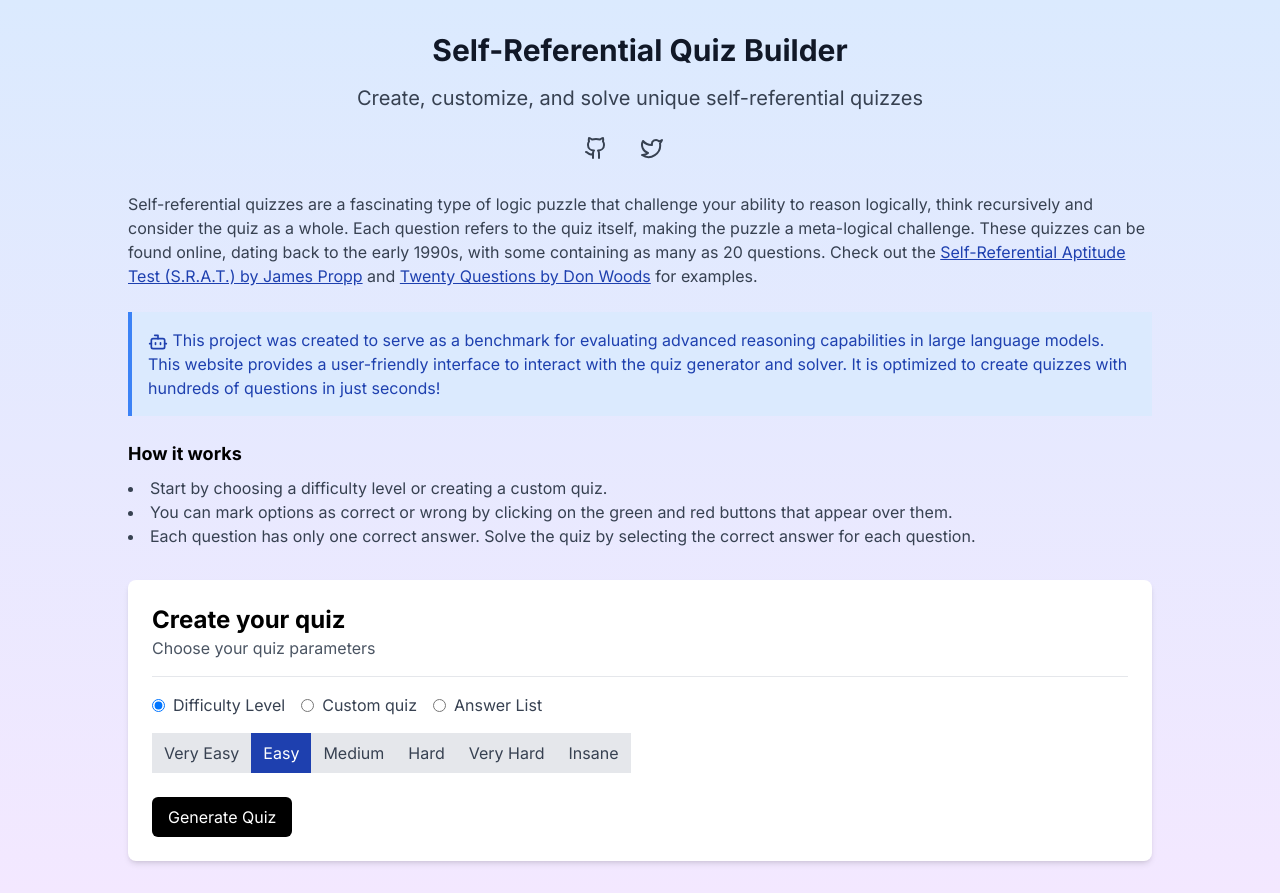
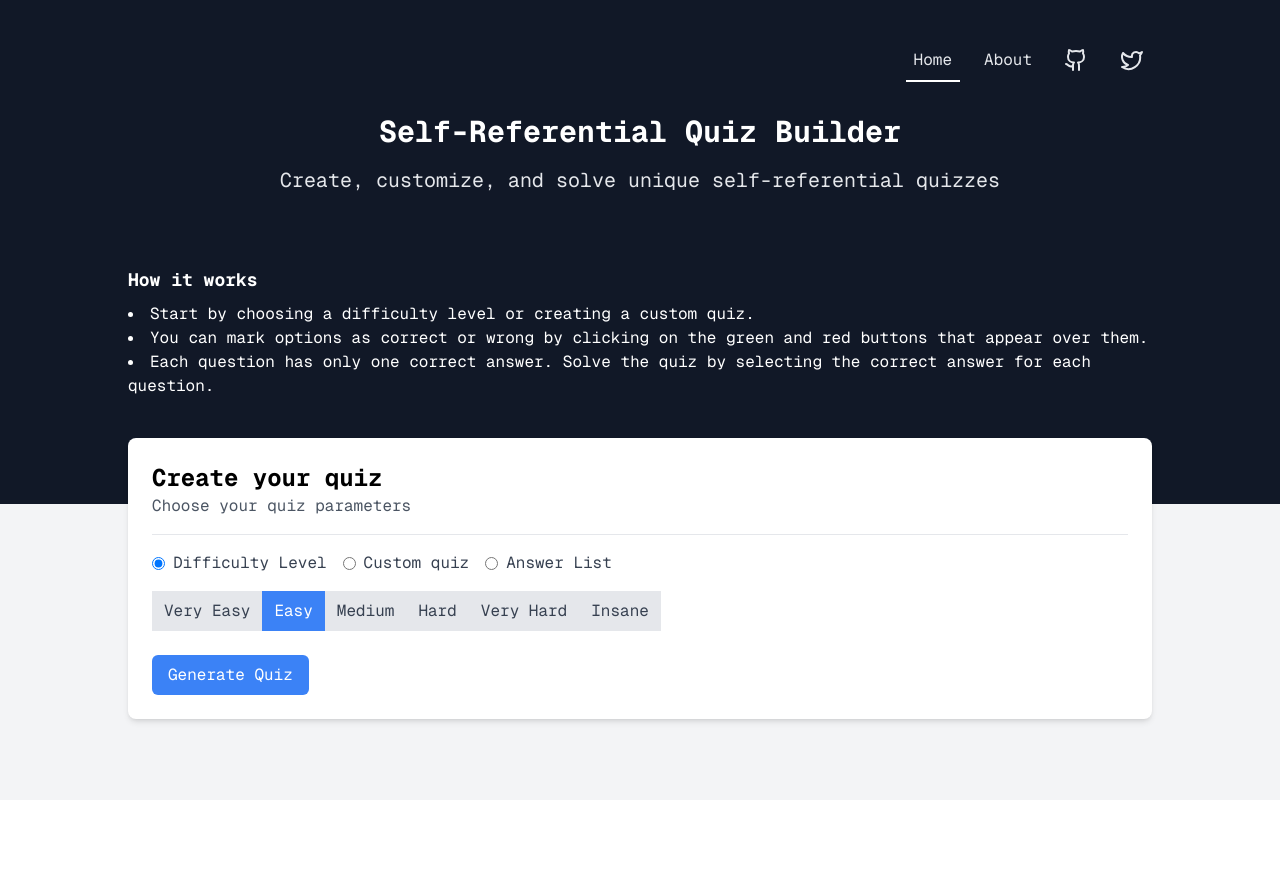
Before and after one commit to rovle/selfref-frontend, a Nuxt app: page / in a window 1280 px wide. After the commit the page ends 800 px from the top, so only its background shows below. Built offline with nearby package versions, Linux system fonts and the light colour scheme.

Commit message:
update font settings to Geist Mono and add AppNavbar and About page

```diff
--- a/nuxt.config.ts
+++ b/nuxt.config.ts
@@ -7,7 +7,7 @@ export default defineNuxtConfig({
     head: {
       link: [{ rel: 'preconnect', href: 'https://fonts.googleapis.com' },
       { rel: 'preconnect', href: 'https://fonts.gstatic.com' },
-      { rel: 'stylesheet', href: 'https://fonts.googleapis.com/css2?family=Inter:ital,opsz,wght@0,14..32,100..900;1,14..32,100..900&family=Source+Serif+4:ital,opsz,wght@0,8..60,200..900;1,8..60,200..900&display=swap' }
+      { rel: 'stylesheet', href: 'https://fonts.googleapis.com/css2?family=Geist+Mono:wght@100..900&family=Inter:ital,opsz,wght@0,14..32,100..900;1,14..32,100..900&family=Roboto+Mono:ital,wght@0,100..700;1,100..700&family=Source+Serif+4:ital,opsz,wght@0,8..60,200..900;1,8..60,200..900&display=swap' }
       ]
     }
   },
--- a/pages/index.vue
+++ b/pages/index.vue
@@ -1,58 +1,28 @@
 <template>
-    <div class="min-h-screen bg-gradient-to-b from-blue-100 to-purple-100 py-8 px-4 sm:px-6 lg:px-8">
+    <!-- Add a background div that extends to the header's bottom -->
+    <div class="relative bg-gray-100">
+        <!-- Background layer -->
+        <div class="absolute inset-x-0 top-0 bg-gray-900 z-0" style="height: calc(16px + 32px + 8px + 28rem)"></div>
+
+        <!-- Content layer -->
+        <div class="relative min-h-screen pt-10 pb-8 px-4 sm:px-6 lg:px-8">
             <div class="max-w-5xl mx-auto">
-            <header class="mb-8">
-                <h1 class="md:text-3xl text-2xl font-bold text-gray-900 mb-4 text-center">Self-Referential Quiz Builder
+                <header class="mb-10">
+                    <AppNavbar />
+
+                    <h1 class="md:text-3xl text-2xl font-bold text-white mb-4 text-center">Self-Referential Quiz Builder
                     </h1>
-                <p class="md:text-xl text-center text-gray-700 mb-4">
+                    <p class="md:text-xl text-center text-gray-200 mb-8">
                         Create, customize, and solve unique self-referential quizzes
                     </p>
 
-                <div class="flex justify-center space-x-4 mb-6">
-                    <a href="https://github.com" target="_blank" rel="noopener noreferrer"
-                        class="p-2 rounded-md hover:bg-gray-100" aria-label="GitHub">
-                        <Github class="w-6 h-6 text-gray-700" />
-                    </a>
-                    <a href="https://twitter.com" target="_blank" rel="noopener noreferrer"
-                        class="p-2 rounded-md hover:bg-gray-100" aria-label="Twitter">
-                        <Twitter class="w-6 h-6 text-gray-700" />
-                    </a>
-                    <a href="https://www.lesswrong.com" target="_blank" rel="noopener noreferrer"
-                        class="p-2 rounded-md hover:bg-gray-100" aria-label="LessWrong">
-                        <!-- <LessWrong class="w-6 h-6 text-gray-700" /> -->
-                    </a>
-                </div>
-
-                <p class="text-gray-700 mb-6">
-                    Self-referential quizzes are a fascinating type of logic puzzle that challenge your ability to
-                    reason logically, think recursively and consider the quiz as a whole. Each question refers
-                    to the quiz itself, making the
-                    puzzle a meta-logical challenge. These quizzes can be found online, dating back to the early 1990s,
-                    with some containing as many as
-                    20 questions. Check out the <a href="https://faculty.uml.edu/jpropp/srat-Q.txt"
-                        class="text-blue-800 underline hover:text-blue-900">Self-Referential Aptitude Test (S.R.A.T.) by
-                        James Propp</a> and <a href="https://www.mathpuzzle.com/20questions.htm"
-                        class="text-blue-800 underline hover:text-blue-900">Twenty Questions by Don Woods</a> for
-                    examples.
-                </p>
-
-                <div class="bg-blue-100 border-l-4 border-blue-500 text-blue-800 p-4 mb-6" role="alert">
-                    <p>
-                        <Bot class="w-5 h-5 inline-block" />
-                        This project was created to serve as a benchmark for evaluating advanced reasoning capabilities
-                        in large
-                        language models. This website provides a user-friendly interface to interact with the quiz
-                        generator and solver. It is optimized to create quizzes with hundreds of questions in just
-                        seconds!
-                    </p>
-                </div>
-                <h2 class="md:text-lg text-lg font-bold mb-2">How it works</h2>
-                <ul class="list-disc list-inside text-gray-700 mb-6">
+                    <h2 class="md:text-lg text-lg font-bold pt-10 mb-2 text-white">How it works</h2>
+                    <ul class="text-white list-disc list-inside mb-6">
                         <li>Start by choosing a difficulty level or creating a custom quiz.</li>
-                    <li>You can mark options as correct or wrong by clicking on the green and red buttons that appear
-                        over them.</li>
-                    <li>Each question has only one correct answer. Solve the quiz by selecting the correct answer for
-                        each question.</li>
+                        <li>You can mark options as correct or wrong by clicking on the green and red buttons that
+                            appear over them.</li>
+                        <li>Each question has only one correct answer. Solve the quiz by selecting the correct answer
+                            for each question.</li>
                     </ul>
                 </header>
 
@@ -82,21 +52,22 @@
 
                             <div v-if="generationType === 'difficulty'">
                                 <div class="flex flex-wrap rounded-md">
-                                <button v-for="level in difficultyLevels" :key="level.value"
-                                    @click="difficultyLevel = level.value" :class="[
+                                    <button v-for="mode in difficultyModes" :key="mode.value"
+                                        @click="difficultyLevel = mode.value" :class="[
                                             'px-3 py-2 focus:outline-none',
-                                        difficultyLevel === level.value
-                                            ? 'bg-blue-800 text-white'
+                                            difficultyLevel === mode.value
+                                                ? 'bg-blue-500 text-white'
                                                 : 'bg-gray-200 text-gray-700 hover:bg-gray-300'
                                         ]">
-                                    {{ level.label }}
+                                        {{ mode.label }}
                                     </button>
                                 </div>
                             </div>
 
                             <div v-if="generationType === 'custom'" class="flex items-center space-x-4">
                                 <label for="questionCount" class="text-gray-700">Number of questions:</label>
-                            <input id="questionCount" type="number" min="1" max="15" v-model.number="numberOfQuestions"
+                                <input id="questionCount" type="number" min="1" max="15"
+                                    v-model.number="numberOfQuestions"
                                     class="w-20 border rounded-md px-2 py-1 focus:outline-none focus:ring-2 focus:ring-blue-500" />
 
                                 <label for="answerUpToLetter" class="text-gray-700">Answers can be up to letter:</label>
@@ -116,7 +87,7 @@
                             <p class="mb-6 text-gray-600">This quiz has {{ uniqueQuiz ? 'a unique' : 'more than one' }}
                                 solution and was
                                 generated in
-                            {{ generationTime.toFixed(4) }} seconds.</p>
+                                {{ generationTime?.toFixed(4) }} seconds.</p>
                             <div class="grid lg:grid-cols-2 grid-cols-1 gap-8">
                                 <div v-for="question in questions" :key="question.id" class="space-y-4">
                                     <h3 class="font-medium">{{ question.id }}. {{ question.text }}</h3>
@@ -171,7 +142,8 @@
 
                         <!-- Results -->
                         <div v-if="quizState === 'results'" class="text-center pt-6">
-                        <h3 class="text-xl font-bold mb-4">Number of correct answers: {{ score }} / {{ questions.length
+                            <h3 class="text-xl font-bold mb-4">Number of correct answers: {{ score }} / {{
+                                questions.length
                                 }}</h3>
                             <p>
                                 <span class="font-bold">
@@ -181,7 +153,7 @@
                             </p>
                             <div class="my-5 text-xl font-bold">
                                 <span v-for="(question, idx) in questions" :key="question.id" class="mr-1"
-                                :class="question.options[answers[question.id].indexOf('correct')].option === correctAnswers[question.id - 1] ? 'text-green-600' : 'text-red-600'">
+                                    :class="question.options[answers[question.id].indexOf('correct')].option === correctAnswers[question.id - 1].toString() ? 'text-green-600' : 'text-red-600'">
                                     {{ correctAnswers[question.id - 1] }}
                                 </span>
                             </div>
@@ -190,7 +162,7 @@
 
                     <div class="mt-6">
                         <button v-if="quizState === 'setup'" @click="generateQuiz"
-                        class="bg-black text-white px-4 py-2 rounded-md hover:bg-gray-800">
+                            class="bg-blue-500 text-white px-4 py-2 rounded-md hover:bg-blue-600">
                             Generate Quiz
                         </button>
                         <div v-else-if="quizState === 'solving'" class="flex justify-between">
@@ -199,14 +171,16 @@
                                 <ArrowLeft class="w-4 h-4 mr-2" />
                                 Go Back
                             </button>
-                        <button @click="submitQuiz" class="bg-black text-white px-4 py-2 rounded-md hover:bg-gray-800">
+                            <button @click="submitQuiz"
+                                class="bg-blue-500 text-white px-4 py-2 rounded-md hover:bg-blue-600">
                                 Submit Quiz
                             </button>
                         </div>
                         <button v-else-if="quizState === 'results'" @click="resetQuiz"
-                        class="bg-black text-white px-4 py-2 rounded-md hover:bg-gray-800">
+                            class="bg-blue-500 text-white px-4 py-2 rounded-md hover:bg-blue-600">
                             Try Another Quiz
                         </button>
+                    </div>
                 </div>
             </div>
         </div>
@@ -221,45 +195,37 @@ import {
     XCircle,
     Check,
     X,
-    Github,
-    Twitter,
-    Info,
     Bot
 } from 'lucide-vue-next';
+import AppNavbar from './layout/AppNavbar.vue';
 
 type Question = {
     id: number;
     text: string;
-    options: { option: string; answer: string }[]; // Changed from Map<string, string>
+    options: { option: string; answer: string }[];
     correctAnswer: number;
 };
 type QuizState = 'setup' | 'solving' | 'results';
 type AnswerState = 'unanswered' | 'correct' | 'incorrect';
+type GenerationType = 'difficulty' | 'custom' | 'answerList';
+type DifficultyLevel = 'very-easy' | 'easy' | 'medium' | 'hard' | 'very-hard' | 'insane';
+type DifficultyMode = { value: DifficultyLevel; label: string; questionCount: number; answerUpToLetter: string };
 
 const quizState = ref<QuizState>('setup');
-const generationType = ref<'difficulty', 'custom', 'answerList'>('difficulty');
+const generationType = ref<GenerationType>('difficulty');
 const numberOfQuestions = ref(5);
-const difficultyLevel = ref('easy');
+const difficultyLevel = ref<DifficultyLevel>('easy');
 const answerList = ref('')
 const answerUpToLetter = ref('C')
 const questions = ref<Question[]>([]);
 const answers = ref<Record<number, AnswerState[]>>({});
 const correctAnswers = ref<number[]>([]);
 const uniqueQuiz = ref(true);
-const generationTime = ref(null)
+const generationTime = ref<number | null>(null)
 const seed = ref(null)
 const score = ref(0);
 
-const difficultyToQuestionCount = {
-    'very-easy': 3,
-    easy: 5,
-    medium: 7,
-    hard: 10,
-    'very-hard': 12,
-    insane: 15,
-};
-
-const difficultyLevels = [
+const difficultyModes: DifficultyMode[] = [
     { value: 'very-easy', label: 'Very Easy', questionCount: 3, answerUpToLetter: 'C' },
     { value: 'easy', label: 'Easy', questionCount: 5, answerUpToLetter: 'D' },
     { value: 'medium', label: 'Medium', questionCount: 7, answerUpToLetter: 'D' },
@@ -271,14 +237,17 @@ const difficultyLevels = [
 const generateQuiz = async () => {
     try {
         let numQuestions = 0
-        let answerUpToLetter = 'C'
+        let answerUpTo = 'C'
 
         if (generationType.value === 'custom') {
             numQuestions = numberOfQuestions.value
-            answerUpToLetter = answerUpToLetter.value
+            answerUpTo = answerUpToLetter.value
         } else if (generationType.value === 'difficulty') {
-            numQuestions = difficultyLevels.find((level) => level.value === difficultyLevel.value).questionCount
-            answerUpToLetter = difficultyLevels.find((level) => level.value === difficultyLevel.value).answerUpToLetter
+            const level = difficultyModes.find((level) => level.value === difficultyLevel.value);
+            if (level) {
+                numQuestions = level.questionCount;
+                answerUpTo = level.answerUpToLetter;
+            }
         } else if (generationType.value === 'answerList') {
             numQuestions = answerList.value.length
         }
@@ -286,7 +255,7 @@ const generateQuiz = async () => {
         const response = await fetch('http://127.0.0.1:8000/quizzes', {
             method: 'POST',
             headers: { 'Content-Type': 'application/json' },
-            body: JSON.stringify({ num_questions: numQuestions, answer_list: answerList.value, answer_up_to_letter: answerUpToLetter }),
+            body: JSON.stringify({ num_questions: numQuestions, answer_list: answerList.value, answer_up_to_letter: answerUpTo }),
         });
         const data = await response.json();
         console.log(data);
@@ -322,7 +291,7 @@ const submitQuiz = () => {
     questions.value.forEach(question => {
         const selected_answer_idx = answers.value[question.id].indexOf('correct');
         const selected_option = question.options[selected_answer_idx].option;
-        const correct_option = correctAnswers.value[question.id - 1];
+        const correct_option = correctAnswers.value[question.id - 1].toString();
 
         if (selected_option === correct_option) {
             numCorrectAnswers++;
--- /dev/null
+++ b/pages/layout/AppNavbar.vue
@@ -0,0 +1,27 @@
+<template>
+    <nav class="flex justify-end space-x-4 mb-8">
+        <NuxtLink to="/" class="p-2 text-gray-200 hover:bg-gray-600" aria-label="Home"
+            active-class="border-b-2 border-white">
+            Home
+        </NuxtLink>
+        <NuxtLink to="/about" class="p-2 text-gray-200 hover:bg-gray-600" aria-label="About"
+            active-class="border-b-2 border-white">
+            About
+        </NuxtLink>
+        <NuxtLink to="https://github.com" target="_blank" rel="noopener noreferrer"
+            class="p-2 rounded-md hover:bg-gray-600" aria-label="GitHub">
+            <Github class="w-6 h-6 text-gray-200" />
+        </NuxtLink>
+        <NuxtLink to="https://twitter.com" target="_blank" rel="noopener noreferrer"
+            class="p-2 rounded-md hover:bg-gray-600" aria-label="Twitter">
+            <Twitter class="w-6 h-6 text-gray-200" />
+        </NuxtLink>
+    </nav>
+</template>
+
+<script setup lang="ts">
+import {
+    Github,
+    Twitter,
+} from 'lucide-vue-next';
+</script>
--- a/tailwind.config.js
+++ b/tailwind.config.js
@@ -7,9 +7,9 @@
  module.exports = {
   theme: {
     fontFamily: {
-      'sans': ['"Inter"', 'ui-sans-serif', 'system-ui'],
-      'display': ['"Inter"'],
-      'body': ['"Inter"'],
+      'sans': ['"Geist Mono"', 'monospace'],
+      'display': ['"Geist Mono"', 'monospace'],
+      'body': ['"Geist Mono"', 'monospace'],
     }
   }
 };
```
Also changed, not shown: pages/about.vue (added, +54 -0 lines). Lines whose indentation alone changed are shown as unchanged.
